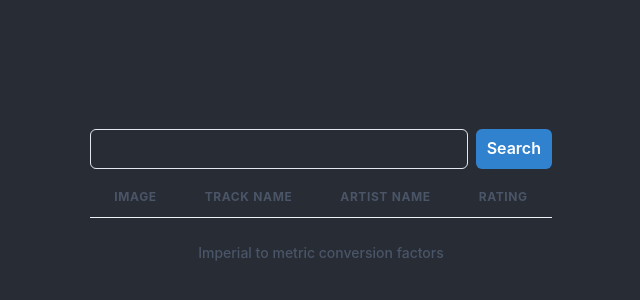
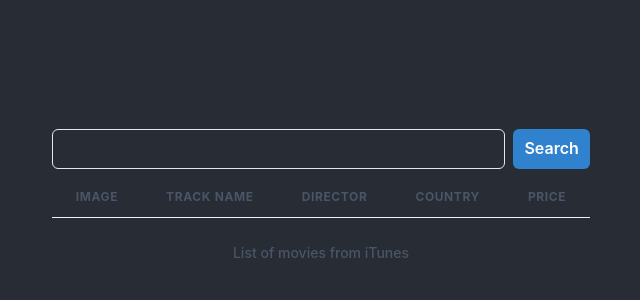
Before and after one commit to maikhel/workshop-itunes-movies, a React (Create React App) app: page / in a window 1280 px wide. Shown: the part 200-500 px from the top of the page, without its empty margins (319-959 px from the left). Built offline with nearby package versions, Linux system fonts and the light colour scheme.

Commit message:
Fetch movies instead of ebooks

```diff
--- a/src/itunes/Itunes.tsx
+++ b/src/itunes/Itunes.tsx
@@ -13,31 +13,31 @@ import {
 } from '@chakra-ui/react';
 import { useState } from 'react';
 import { useDispatch, useSelector } from 'react-redux';
-import { selectEbooks, Ebook, fetchEbooks } from './itunesSlice';
+import { selectMovies, Movie, fetchMovies } from './itunesSlice';
 
-export function EbookTable({ ebooks }: { ebooks: Ebook[] }) {
+export function MovieTable({ movies }: { movies: Movie[] }) {
   return (
     <Table variant="simple">
-      <TableCaption>Imperial to metric conversion factors</TableCaption>
+      <TableCaption>List of movies from iTunes</TableCaption>
       <Thead>
         <Tr>
           <Th>Image</Th>
           <Th>Track Name</Th>
-          <Th>Artist Name</Th>
-          <Th>Rating</Th>
+          <Th>Director</Th>
+          <Th>Country</Th>
+          <Th>Price</Th>
         </Tr>
       </Thead>
       <Tbody>
-        {ebooks.map((ebook) => (
-          <Tr key={ebook.trackId}>
+        {movies.map((movie) => (
+          <Tr key={movie.trackId}>
             <Td>
-              <Image src={ebook.artworkUrl100} alt="Segun Adebayo" />
+              <Image src={movie.artworkUrl100} alt="Movie image" />
             </Td>
-            <Td>{ebook.trackName}</Td>
-            <Td>{ebook.artistName}</Td>
-            <Td isNumeric>
-              {ebook.averageUserRating} ({ebook.userRatingCount})
-            </Td>
+            <Td>{movie.trackName}</Td>
+            <Td>{movie.artistName}</Td>
+            <Td>{movie.country}</Td>
+            <Td isNumeric>{movie.trackPrice}</Td>
           </Tr>
         ))}
       </Tbody>
@@ -46,7 +46,7 @@ export function EbookTable({ ebooks }: { ebooks: Ebook[] }) {
 }
 
 export function Itunes() {
-  const ebooks = useSelector(selectEbooks);
+  const movies = useSelector(selectMovies);
   const dispatch = useDispatch();
   const [searchTerm, setSearchTerm] = useState('');
   return (
@@ -58,12 +58,12 @@ export function Itunes() {
         />
         <Button
           colorScheme="blue"
-          onClick={() => dispatch(fetchEbooks(searchTerm))}
+          onClick={() => dispatch(fetchMovies(searchTerm))}
         >
           Search
         </Button>
       </Stack>
-      <EbookTable ebooks={ebooks} />
+      <MovieTable movies={movies} />
     </Stack>
   );
 }
--- a/src/itunes/itunesSaga.ts
+++ b/src/itunes/itunesSaga.ts
@@ -1,46 +1,45 @@
 import { call, put, takeLatest } from 'redux-saga/effects';
 import * as yup from 'yup';
 import { PayloadActionFromCreator } from '../utils';
-import { fetchEbooks, setEbooks } from './itunesSlice';
+import { fetchMovies, setMovies } from './itunesSlice';
 
-const ebookSchema = yup.object({
+const movieSchema = yup.object({
   trackId: yup.number().defined(),
+  trackPrice: yup.number().defined(),
   artworkUrl100: yup.string().defined(),
   trackName: yup.string().defined(),
   artistName: yup.string().defined(),
-  formattedPrice: yup.string().defined(),
-  averageUserRating: yup.number().defined(),
-  userRatingCount: yup.number().defined(),
+  country: yup.string().defined(),
 });
 
-type ApiEbook = yup.InferType<typeof ebookSchema>;
+type ApiMovie = yup.InferType<typeof movieSchema>;
 
-export async function getEbooks(searchTerm: string): Promise<ApiEbook[]> {
+export async function getMovies(searchTerm: string): Promise<ApiMovie[]> {
   const response = await fetch(
     `https://itunes.apple.com/search?term=${encodeURIComponent(
       searchTerm
-    )}&entity=ebook`
+    )}&entity=movie`
   );
   const rawData: any = await response.json();
   const data = await yup
     .object({
       resultCount: yup.number().defined(),
-      results: yup.array(ebookSchema).defined(),
+      results: yup.array(movieSchema).defined(),
     })
     .validate(rawData);
 
   return data.results;
 }
 
-export function* onFetchEbooks(
-  action: PayloadActionFromCreator<typeof fetchEbooks>
+export function* onFetchMovies(
+  action: PayloadActionFromCreator<typeof fetchMovies>
 ) {
-  console.log('fetching ebooks for', action.payload);
-  const ebooks: ApiEbook[] = yield call(getEbooks, action.payload);
-  yield put(setEbooks(ebooks));
-  console.log('fetching done');
+  // console.log('fetching ebooks for', action.payload);
+  const movies: ApiMovie[] = yield call(getMovies, action.payload);
+  yield put(setMovies(movies));
+  // console.log('fetching done');
 }
 
 export function* itunesSaga() {
-  yield takeLatest(fetchEbooks.type, onFetchEbooks);
+  yield takeLatest(fetchMovies.type, onFetchMovies);
 }
--- a/src/itunes/itunesSlice.ts
+++ b/src/itunes/itunesSlice.ts
@@ -1,33 +1,32 @@
 import { createSlice, PayloadAction } from '@reduxjs/toolkit';
 import { StoreState } from '../store';
 
-export type Ebook = {
+export type Movie = {
   trackId: number;
   artworkUrl100: string;
+  artistName: string;
   trackName: string;
-  artistName: string;
-  formattedPrice: string;
-  averageUserRating: number;
-  userRatingCount: number;
+  country: string;
+  trackPrice: number;
 };
 
 type ItunesState = {
-  ebooks: Ebook[];
+  movies: Movie[];
 };
 
 export const itunesSlice = createSlice({
   name: 'itunes',
   initialState: {
-    ebooks: [],
+    movies: [],
   } as ItunesState,
   reducers: {
-    fetchEbooks(state, action: PayloadAction<string>) {},
-    setEbooks(state, action: PayloadAction<Ebook[]>) {
-      state.ebooks = action.payload;
+    fetchMovies(state, action: PayloadAction<string>) {},
+    setMovies(state, action: PayloadAction<Movie[]>) {
+      state.movies = action.payload;
     },
   },
 });
 
-export const { fetchEbooks, setEbooks } = itunesSlice.actions;
+export const { fetchMovies, setMovies } = itunesSlice.actions;
 
-export const selectEbooks = (state: StoreState) => state.itunes.ebooks;
+export const selectMovies = (state: StoreState) => state.itunes.movies;
```
